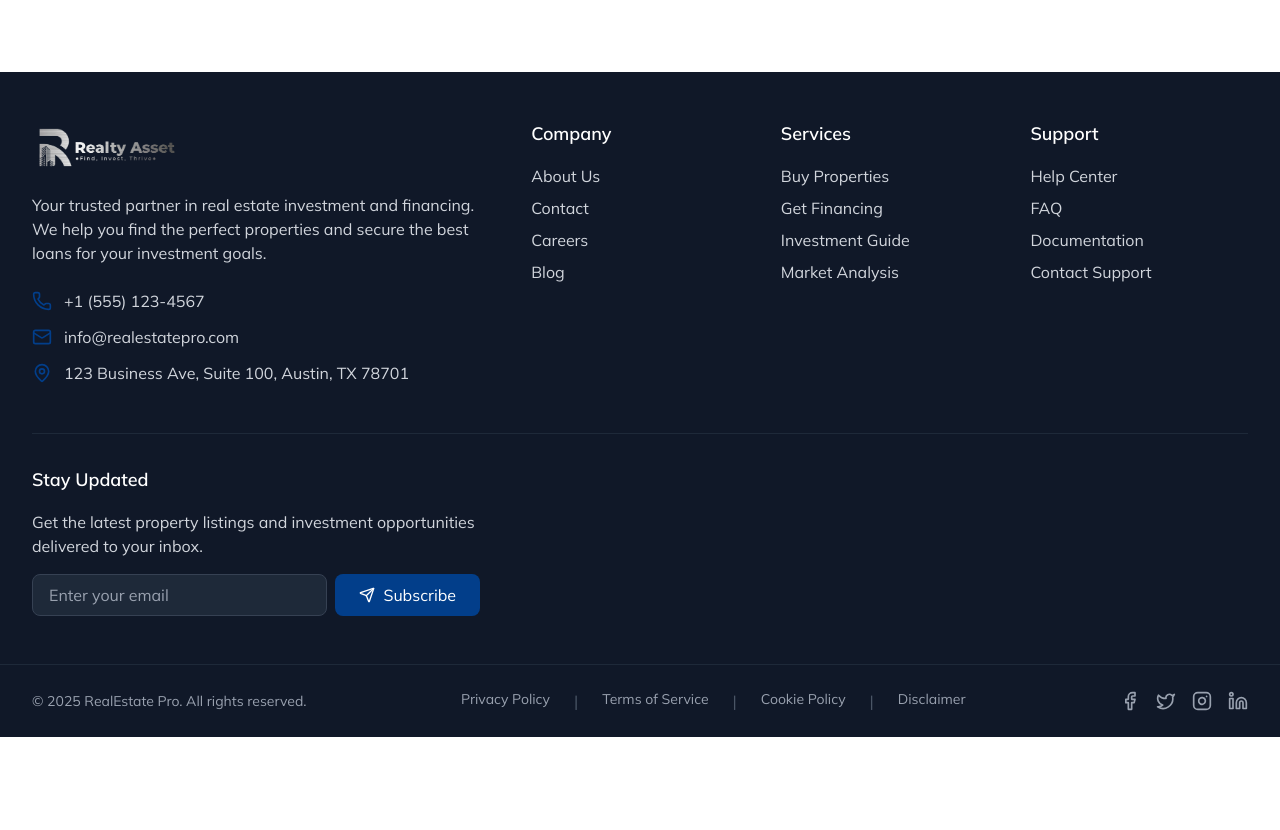
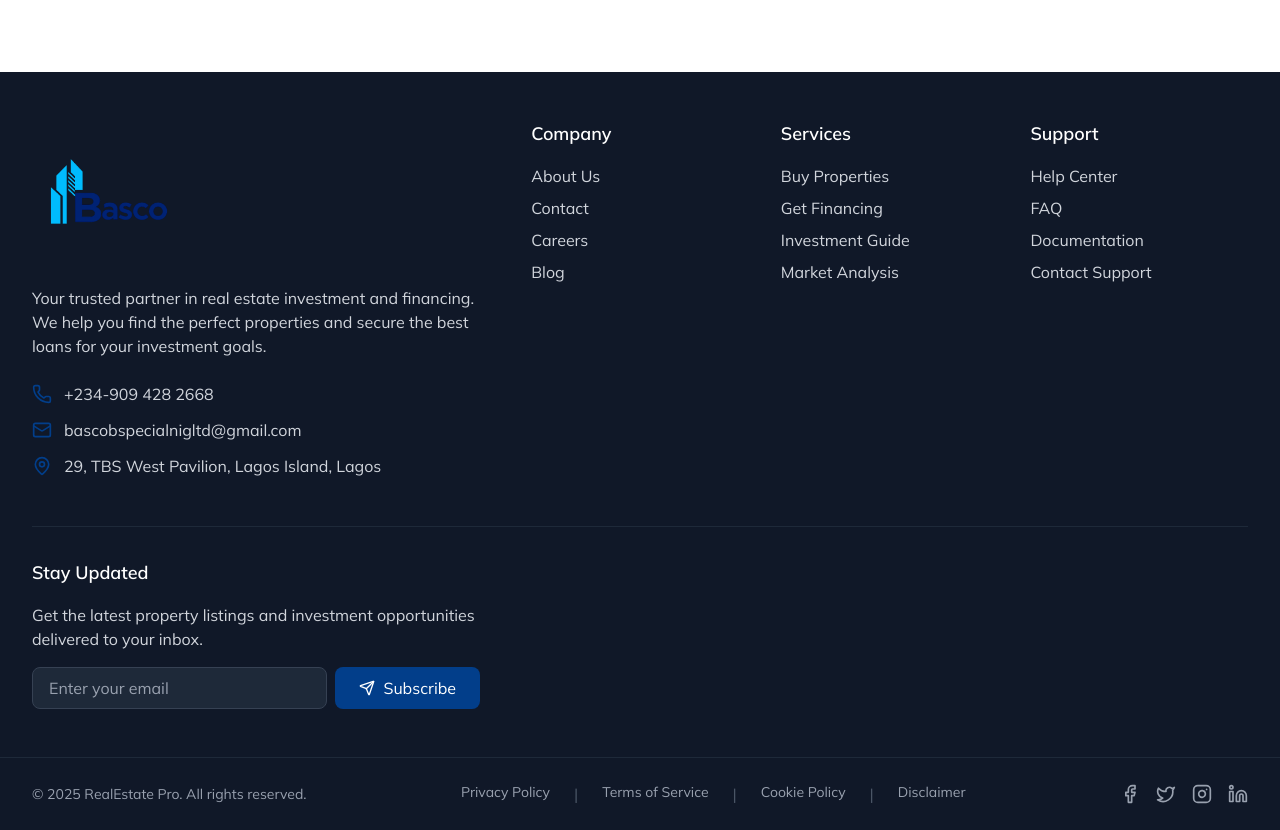
Before and after one commit to machalannewi/BOJA, a Next.js app in the folder Client/: page / in a window 1280 px wide. Shown: the part 8040-8870 px from the top of the page. Before the commit the page ends 8777 px from the top, so only its background shows below. Built offline with nearby package versions, Linux system fonts and the light colour scheme.

Commit message:
edit footer contact info

```diff
--- a/Client/src/components/layout/Footer.tsx
+++ b/Client/src/components/layout/Footer.tsx
@@ -78,7 +78,7 @@ const Footer: React.FC = () => {
           {/* Company Info */}
           <div className="lg:col-span-2">
             <div className="flex items-center space-x-2 mb-4">
-              <Image src={"/navbar/realty-asset-logo.png"} alt='BBS' width={150} height={150} />
+              <Image src={"/navbar/Basco-logo.png"} alt='BBS' width={150} height={150} />
             </div>
 
             <p className="text-gray-300 mb-6 max-w-md">
@@ -91,15 +91,15 @@ const Footer: React.FC = () => {
             <div className="space-y-3">
               <div className="flex items-center space-x-3 text-gray-300">
                 <Phone className="h-5 w-5 text-[#023e8a]" />
-                <span>+1 (555) 123-4567</span>
+                <span>+234-909 428 2668</span>
               </div>
               <div className="flex items-center space-x-3 text-gray-300">
                 <Mail className="h-5 w-5 text-[#023e8a]" />
-                <span>info@realestatepro.com</span>
+                <span>bascobspecialnigltd@gmail.com</span>
               </div>
               <div className="flex items-center space-x-3 text-gray-300">
                 <MapPin className="h-5 w-5 text-[#023e8a]" />
-                <span>123 Business Ave, Suite 100, Austin, TX 78701</span>
+                <span>29, TBS West Pavilion, Lagos Island, Lagos</span>
               </div>
             </div>
           </div>
```
